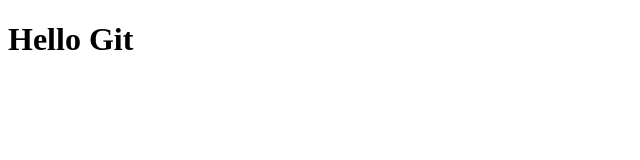
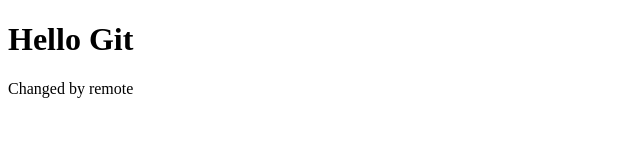
Before and after one commit to TongDangTu/git-tutorial, a plain HTML site: page index.html in a window 1280 px wide. Shown: the whole page, without its empty margins (0-640 px from the left). Drawn offline with Linux system fonts and the light colour scheme.

Commit message:
Update index.html by remote

```diff
--- a/index.html
+++ b/index.html
@@ -7,5 +7,6 @@
 </head>
 <body>
   <h1>Hello Git</h1>
+  <p>Changed by remote</p>
 </body>
 </html>
```
